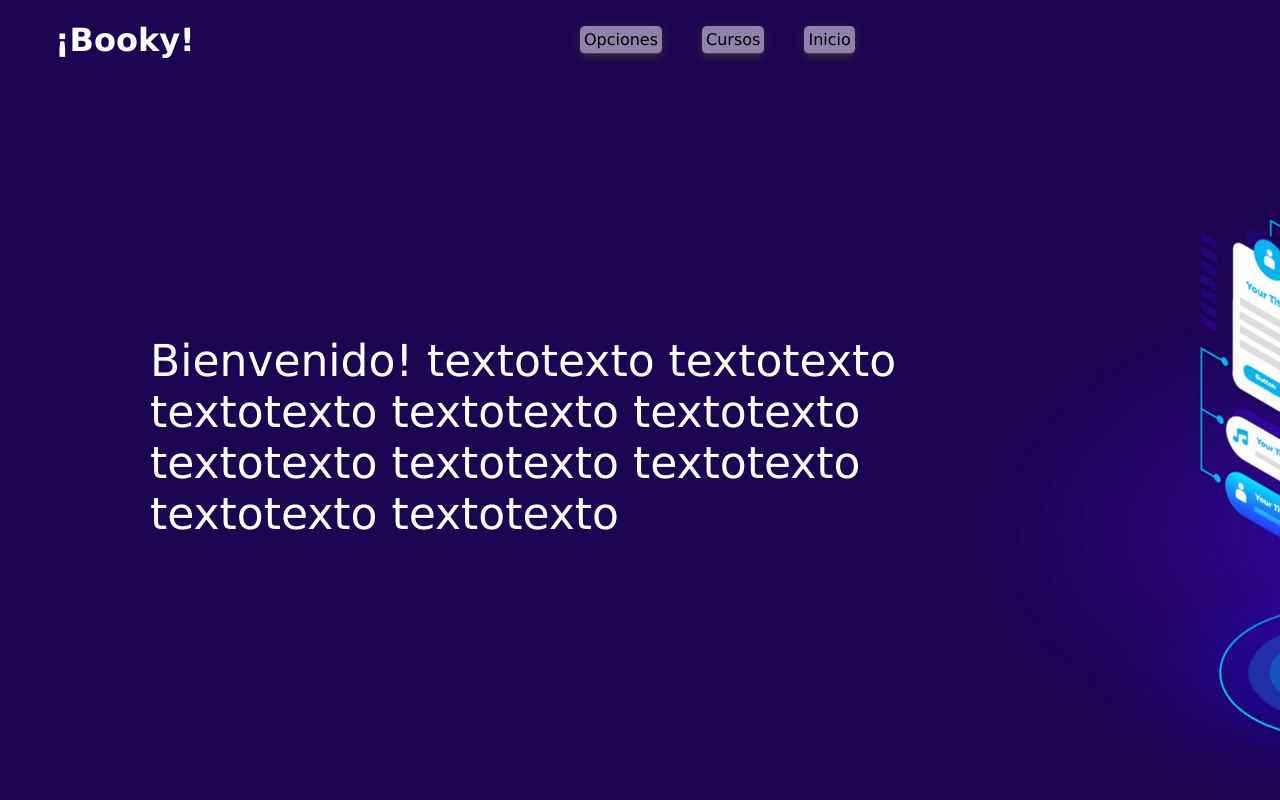
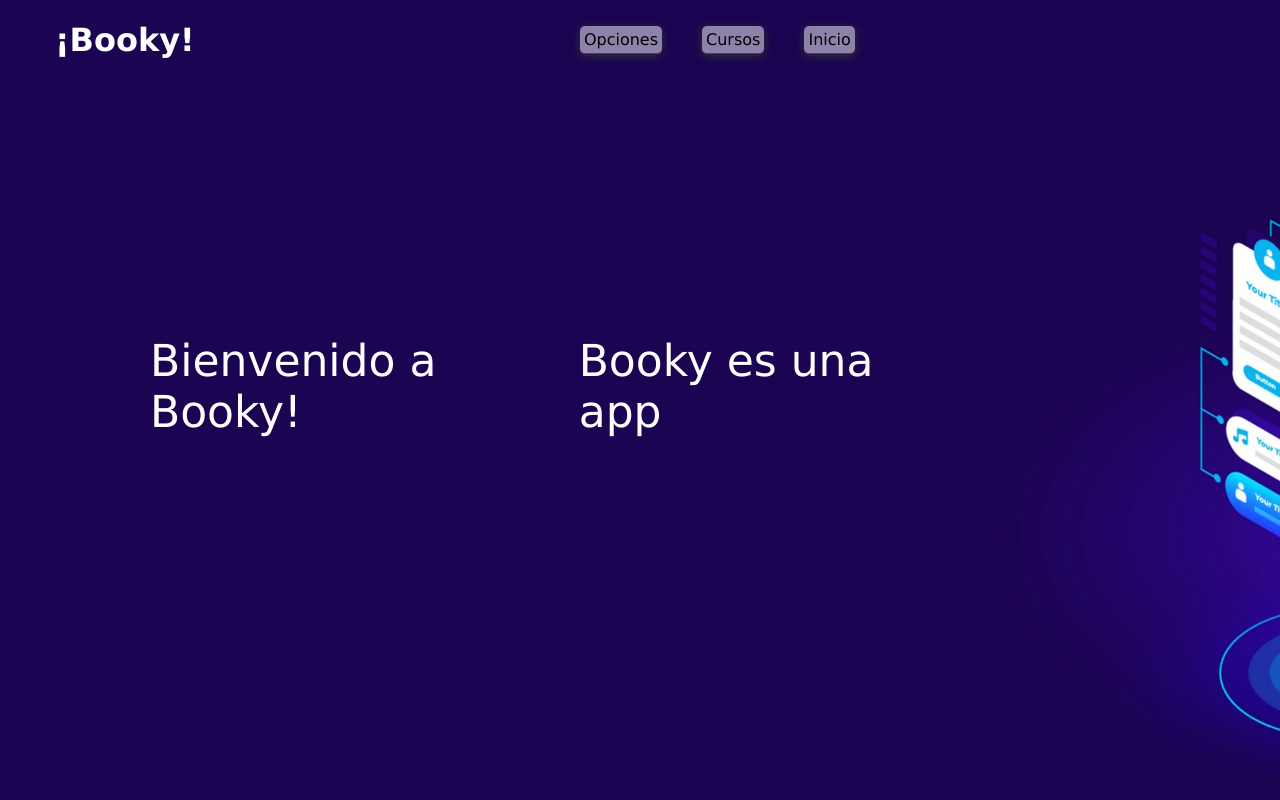
Before and after one commit to Reverie22/booky, a React (Create React App) app: page /HomeScreen in a window 1280 px wide. Shown: the top 800 px of the page. Built offline with nearby package versions, Linux system fonts and the light colour scheme; no server answers; what reactfire would draw is missing.

Commit message:
Intentando arreglar BD

```diff
--- a/package.json
+++ b/package.json
@@ -7,7 +7,8 @@
     "@testing-library/jest-dom": "^5.16.5",
     "@testing-library/react": "^13.4.0",
     "@testing-library/user-event": "^13.5.0",
-    "firebase": "^9.14.0",
+    "firebase": "^9.15.0",
+    "firebase-admin": "^11.3.0",
     "formik": "^2.2.9",
     "react": "^18.2.0",
     "react-dom": "^18.2.0",
--- a/src/App.js
+++ b/src/App.js
@@ -6,17 +6,17 @@ import './Css/App.css';
 import LoginScreen from './Screens/LoginScreen';
 import RegisterScreen from './Screens/RegisterScreen';
 import firebase from './firebase/firebase';
-import "firebase/auth";
+import {auth} from "firebase/auth";
 
 
 
 
 function App() {
-  // firebase.auth().onAuthStateChanged(user => {
-  //   console.log(user);
+  firebase.auth().onAuthStateChanged(user => {
+    console.log(user);
 
-  //   user ? console.log('tu vieja gato') : console.log('tu mama') ;
-  // });
+    user ? console.log('tu vieja gato') : console.log('tu mama') ;
+  });
 
   return (
 
--- a/src/Components/HomeScreenComponent.js
+++ b/src/Components/HomeScreenComponent.js
@@ -17,7 +17,8 @@ const HomeScreenComponent = () => {
     <div className='Cuerpo'>
     <img src={ImagenBanner} className='Banner' alt="Banner" />
     <div className='Info'>
-      <p>Bienvenido! textotexto textotexto  textotexto  textotexto  textotexto  textotexto  textotexto  textotexto  textotexto  textotexto    </p>
+      <p>Bienvenido a Booky!</p>
+      <p>Booky es una app </p>
     </div>
     </div>
 
```
Also changed, not shown: 1 other file (tests, documents, lock files or other folders).
